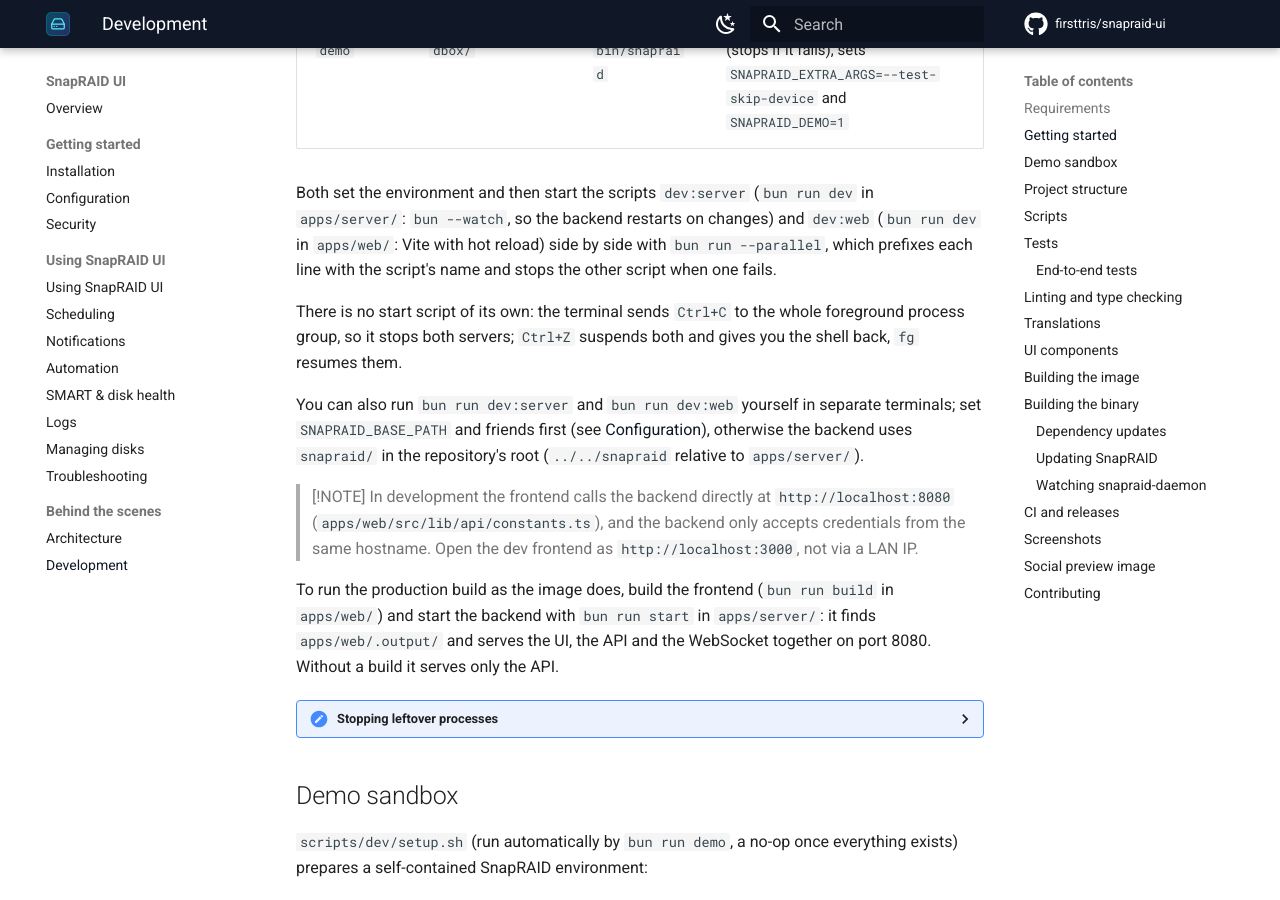
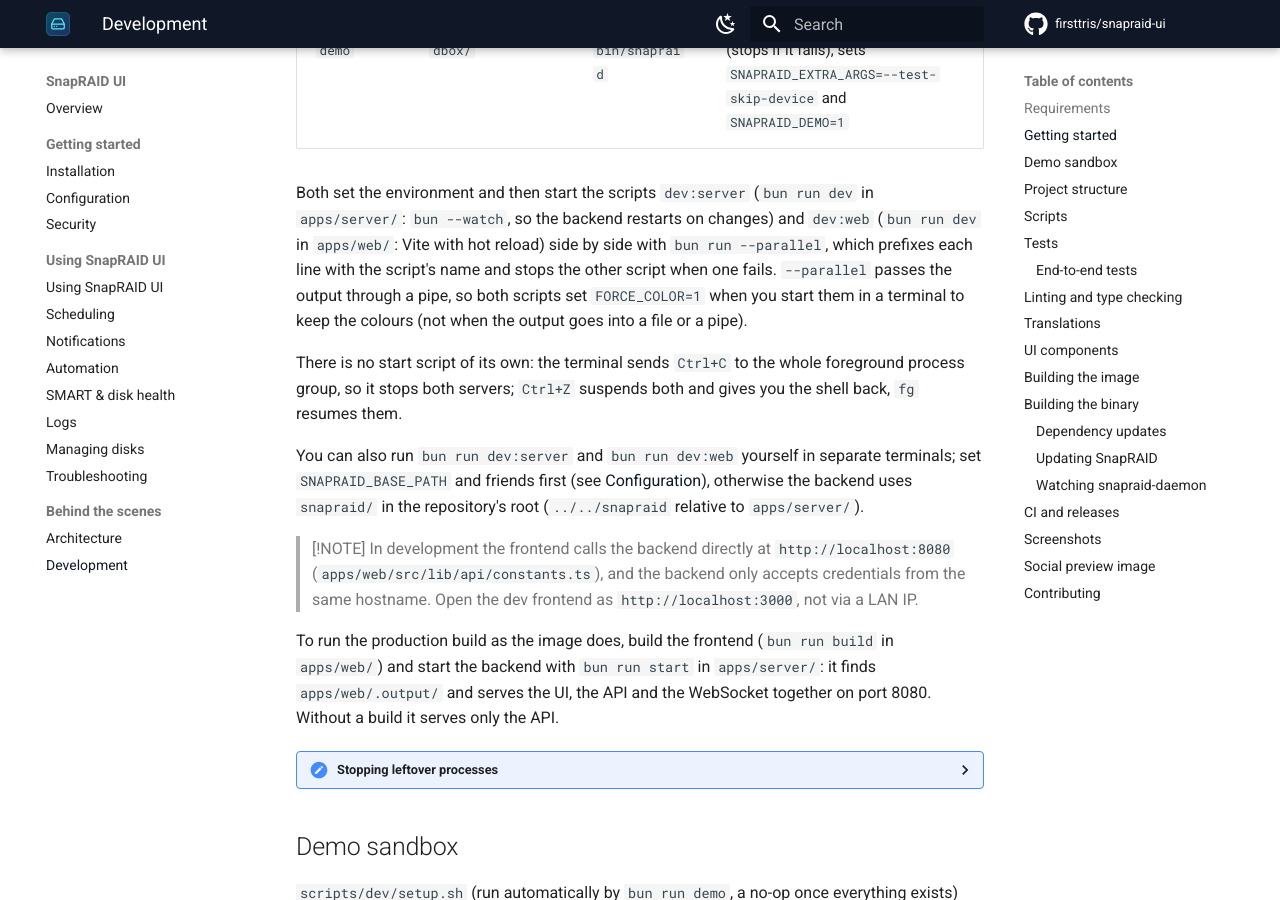
Before and after one commit to firsttris/snapraid-ui, an MkDocs documentation site: the page built from docs/development.md, in a window 1280 px wide and 900 px high, scrolled down 1314 px. Built offline with MkDocs 1.6.1 and Material for MkDocs 9.7.7, drawn with Linux system fonts in a browser that asks for light colours; comment, search, counter and statistics services are not loaded.

Commit message:
Keep the colours of bun run dev and demo in a terminal
bun run --parallel pipes the scripts' output for its name prefix, so Vite
and the backend no longer see a TTY and Vite printed no colours, unlike
scripts/start.sh, which left them on the terminal. Both scripts now set
FORCE_COLOR=1 when their own stdout is a terminal; piped or redirected
output stays free of escape codes.

Co-Authored-By: Claude Opus 5.5 <noreply@anthropic.com>
Claude-Session: https://claude.ai/code/session_01Y3rdfbWb1xDUdPRng7TX9Z

```diff
--- a/docs/development.md
+++ b/docs/development.md
@@ -29,7 +29,7 @@ There are two ways to start, both scripts in the root `package.json`:
 | `bun run dev` | `./snapraid/` (created on first start, ignored by git) | `snapraid` from your `PATH` | Works against your real configs |
 | `bun run demo` | `scripts/dev/sandbox/` | `scripts/dev/bin/snapraid` | Runs `scripts/dev/setup.sh` first (stops if it fails), sets `SNAPRAID_EXTRA_ARGS=--test-skip-device` and `SNAPRAID_DEMO=1` |
 
-Both set the environment and then start the scripts `dev:server` (`bun run dev` in `apps/server/`: `bun --watch`, so the backend restarts on changes) and `dev:web` (`bun run dev` in `apps/web/`: Vite with hot reload) side by side with `bun run --parallel`, which prefixes each line with the script's name and stops the other script when one fails.
+Both set the environment and then start the scripts `dev:server` (`bun run dev` in `apps/server/`: `bun --watch`, so the backend restarts on changes) and `dev:web` (`bun run dev` in `apps/web/`: Vite with hot reload) side by side with `bun run --parallel`, which prefixes each line with the script's name and stops the other script when one fails. `--parallel` passes the output through a pipe, so both scripts set `FORCE_COLOR=1` when you start them in a terminal to keep the colours (not when the output goes into a file or a pipe).
 
 There is no start script of its own: the terminal sends `Ctrl+C` to the whole foreground process group, so it stops both servers; `Ctrl+Z` suspends both and gives you the shell back, `fg` resumes them.
 
--- a/package.json
+++ b/package.json
@@ -10,8 +10,8 @@
     "e2e"
   ],
   "scripts": {
-    "dev": "mkdir -p snapraid && SNAPRAID_BASE_PATH=$PWD/snapraid bun run --parallel dev:server dev:web",
-    "demo": "bash scripts/dev/setup.sh && SNAPRAID_BASE_PATH=$PWD/scripts/dev/sandbox SNAPRAID_BIN=$PWD/scripts/dev/bin/snapraid SNAPRAID_EXTRA_ARGS=--test-skip-device SNAPRAID_DEMO=1 bun run --parallel dev:server dev:web",
+    "dev": "mkdir -p snapraid && if [ -t 1 ]; then export FORCE_COLOR=1; fi && SNAPRAID_BASE_PATH=$PWD/snapraid bun run --parallel dev:server dev:web",
+    "demo": "bash scripts/dev/setup.sh && if [ -t 1 ]; then export FORCE_COLOR=1; fi && SNAPRAID_BASE_PATH=$PWD/scripts/dev/sandbox SNAPRAID_BIN=$PWD/scripts/dev/bin/snapraid SNAPRAID_EXTRA_ARGS=--test-skip-device SNAPRAID_DEMO=1 bun run --parallel dev:server dev:web",
     "dev:server": "bun run --cwd apps/server dev",
     "dev:web": "bun run --cwd apps/web dev"
   }
```
